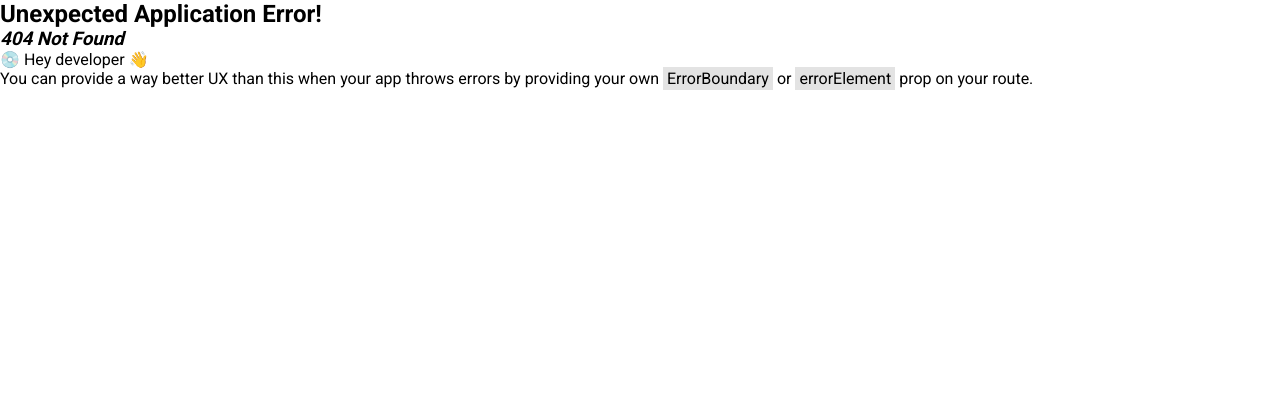
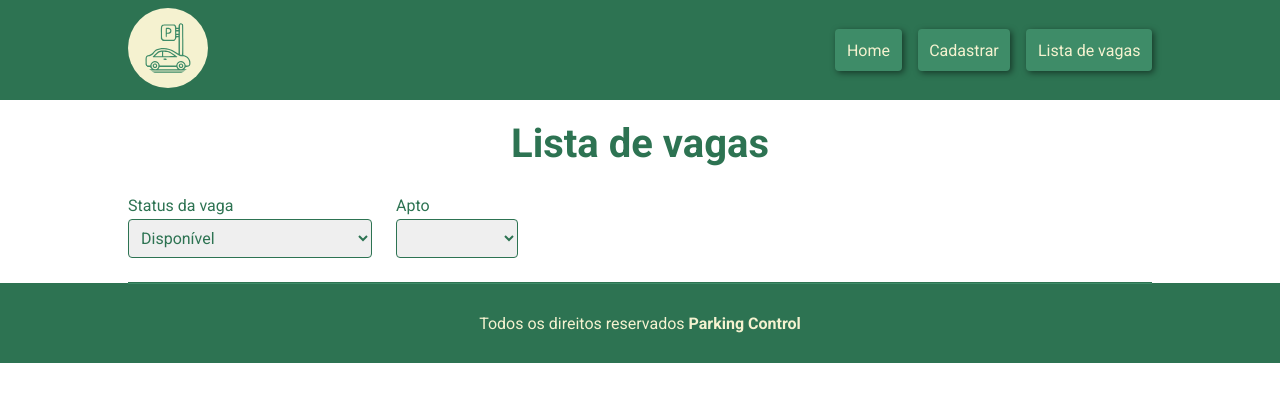
Before and after one commit to SidneyESSJr/parking-control, a React (Vite) app: page /lista-de-vagas in a window 1280 px wide. Before the commit this address had no page. Shown: the top 402 px of the page. Built offline with nearby package versions, Linux system fonts and the light colour scheme.

Commit message:
feat: adiciona a area de seleção de vagas

```diff
--- a/src/components/form-cadastro/FormCadastro.tsx
+++ b/src/components/form-cadastro/FormCadastro.tsx
@@ -8,7 +8,7 @@ import Select, { Option } from "../wrapper/select/Select";
 import styles from "./formCadastro.module.css";
 import { useEffect, useState } from "react";
 
-type FormData = z.infer<typeof schema>;
+export type FormData = z.infer<typeof schema>;
 
 export default function FormCadastro() {
   const {
@@ -35,7 +35,7 @@ export default function FormCadastro() {
     if (vagasCadastradas.length > 0) {
       window.localStorage.setItem("vagas", JSON.stringify(vagasCadastradas));
 
-      verificaVagasDisponiveis()
+      verificaVagasDisponiveis();
     }
   }, [vagasCadastradas]);
 
@@ -61,7 +61,7 @@ export default function FormCadastro() {
           message: errors.nome?.message,
         }}
       />
-
+      <div className={styles.selectContainer}>
         <Select
           {...register("apto")}
           label="Número do apartamento"
@@ -91,7 +91,7 @@ export default function FormCadastro() {
             message: errors.vaga?.message,
           }}
         />
-
+      </div>
       <Input
         {...register("modelo")}
         label="Modelo do veículo"
--- a/src/components/form-cadastro/formCadastro.module.css
+++ b/src/components/form-cadastro/formCadastro.module.css
@@ -4,3 +4,7 @@ form {
   grid-template-rows: 1fr;
   padding: var(--gap-l);
 }
+
+.selectContainer {
+  width: 60%;
+}
--- /dev/null
+++ b/src/components/seletor-de-vagas/SeletorDeVagas.tsx
@@ -0,0 +1,51 @@
+import { useEffect, useState } from "react";
+import Select from "../wrapper/select/Select";
+import { FormData } from "../form-cadastro/FormCadastro";
+import styles from './seletorDeVagas.module.css'
+
+export default function ListaDeVagas() {
+  const [vagasCadastradas, setVagasCadastradas] = useState<FormData[]>([]);
+  const [vagasOcupadas, setVagasOcupadas] = useState<string[]>([]);
+  const [statusVaga, setStatusVaga] = useState("");
+  const [vagaSelecionada, setVagaSelecionada] = useState("");
+
+  function recuperarVagasCadastradas() {
+    const vagas = window.localStorage.getItem("vagas");
+    if (vagas) {
+      setVagasCadastradas(JSON.parse(vagas));
+    }
+  }
+
+  function verificarVagasOcupadas() {
+    if (vagasCadastradas.length > 0) {
+      setVagasOcupadas(vagasCadastradas.map((vaga) => vaga.vaga));
+      console.log(vagasOcupadas);
+    }
+  }
+
+  useEffect(() => {
+    recuperarVagasCadastradas();
+  }, []);
+
+  useEffect(() => {
+    verificarVagasOcupadas();
+  }, [vagasCadastradas]);
+
+  return (
+    <section className={styles.container}>
+      <div className={styles.seletor}>
+        <Select
+          label="Status da vaga"
+          options={["Disponível", "Ocupada"]}
+          onChange={({ target }) => setStatusVaga(target.value)}
+        />
+        <Select
+          label="Apto"
+          options={vagasOcupadas}
+          disabled={statusVaga === "Disponível"}
+          onChange={({ target }) => setVagaSelecionada(target.value)}
+        />
+      </div>
+    </section>
+  );
+}
--- /dev/null
+++ b/src/components/seletor-de-vagas/seletorDeVagas.module.css
@@ -0,0 +1,12 @@
+.container {
+    width: var(--container-width);
+    margin: auto;
+    border-bottom: 1px solid var(--primary-color);
+    padding-bottom: var(--gap-l);
+}
+
+.seletor {
+    display: grid;
+    grid-template-columns: 2fr 1fr 5fr;
+    column-gap: var(--gap-xl);
+}
--- a/src/components/wrapper/select/select.module.css
+++ b/src/components/wrapper/select/select.module.css
@@ -14,7 +14,7 @@
   }
 
   .container select {
-    width: 60%;
+    width: 100%;
     padding: var(--gap-s);
     border: 1px solid var(--primary-color);
     border-radius: var(--gap-sm);
--- /dev/null
+++ b/src/pages/lista-de-vagas/ListaDeVagasPage.tsx
@@ -0,0 +1,11 @@
+import ListaDeVagas from "../../components/seletor-de-vagas/SeletorDeVagas";
+import styles from './listaDeVagasPage.module.css'
+
+export default function ListaDeVagasPage() {
+  return (
+    <main className={styles.lista}>
+      <h1 className="title animeLeft">Lista de vagas</h1>
+      <ListaDeVagas />
+    </main>
+  );
+}
--- /dev/null
+++ b/src/pages/lista-de-vagas/listaDeVagasPage.module.css
@@ -0,0 +1,23 @@
+.lista {
+    width: var(--container-width);
+    margin: auto;
+    display: flex;
+    flex-wrap: wrap;
+    justify-content: center;
+    align-items: center;
+    align-content: baseline;
+    column-gap: var(--gap-xl);
+    flex-grow: inherit;
+  }
+
+  .lista h1 {
+    text-align: center;
+    width: 100%;
+    padding-block: var(--gap-s);
+  }
+
+  @media (min-height: 912px) {
+    .lista {
+      height: calc(100vh - 180px);
+    }
+  }
```
Also changed, not shown: src/router/Router.tsx (+8 -3 lines). Lines whose indentation alone changed are shown as unchanged.
